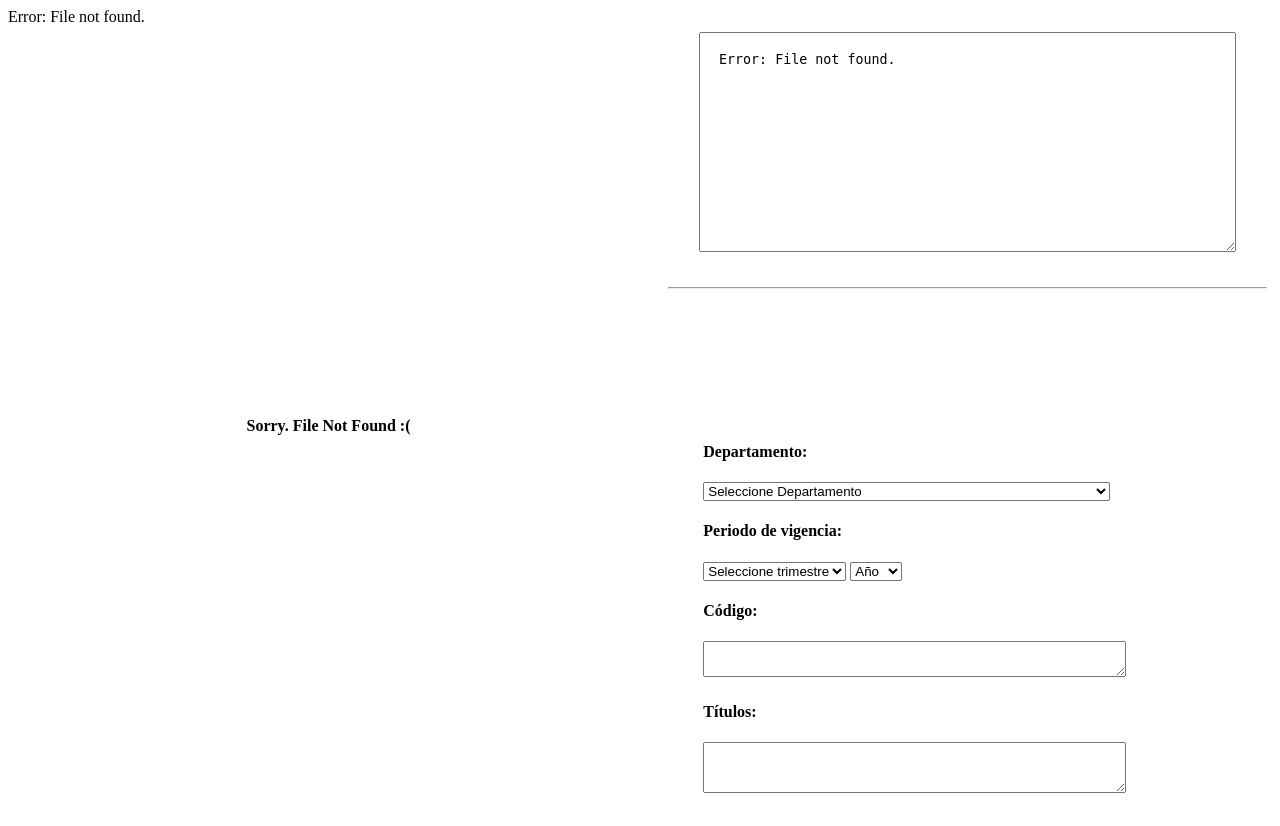
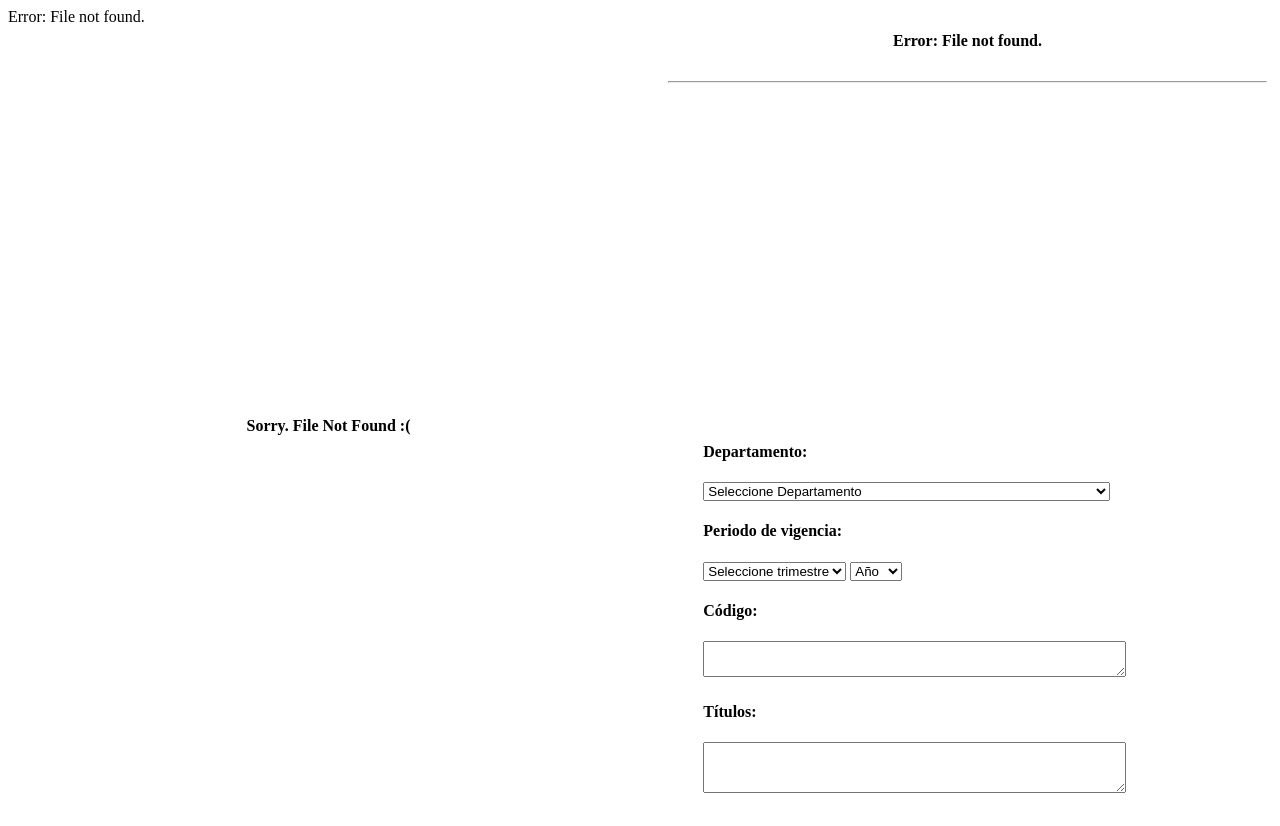
Before and after one commit to NumberZeroSoftware/PDFINVEST, a Django app: a page that uses pdfapp/templates/edit.html in a window 1280 px wide; the page is wider, and only the part inside the window is pictured. Run offline with Django 3.2, Linux system fonts and the light colour scheme; data that the repository does not hold is empty.

Commit message:
Better with Chrome

```diff
--- a/pdfapp/templates/edit.html
+++ b/pdfapp/templates/edit.html
@@ -35,8 +35,8 @@
                     <tr style="width: 100%; height: 50%; min-height:50%;">
                         <th style="width: 100%; height: 50%;" >
                             <div style="width: 100%; height: 100%; overflow-y: auto; overflow-x: auto; white-space: nowrap;">
-                                <!--<div contenteditable="true">{% autoescape off %}{{ html_string }}{% endautoescape %}</div>-->
-                                <textarea name="pdfString" rows="12" cols="60" style="padding: 3%;">{{ html_string }}</textarea>
+                                <div contenteditable="true">{% autoescape off %}{{ html_string }}{% endautoescape %}</div>
+                                <!--<textarea name="pdfString" rows="12" cols="60" style="padding: 3%;">{{ html_string }}</textarea>-->
                                 <hr style="color:gray; width:95%; size:1; margin-top:5%">
                             </div>
                         </th>
```
